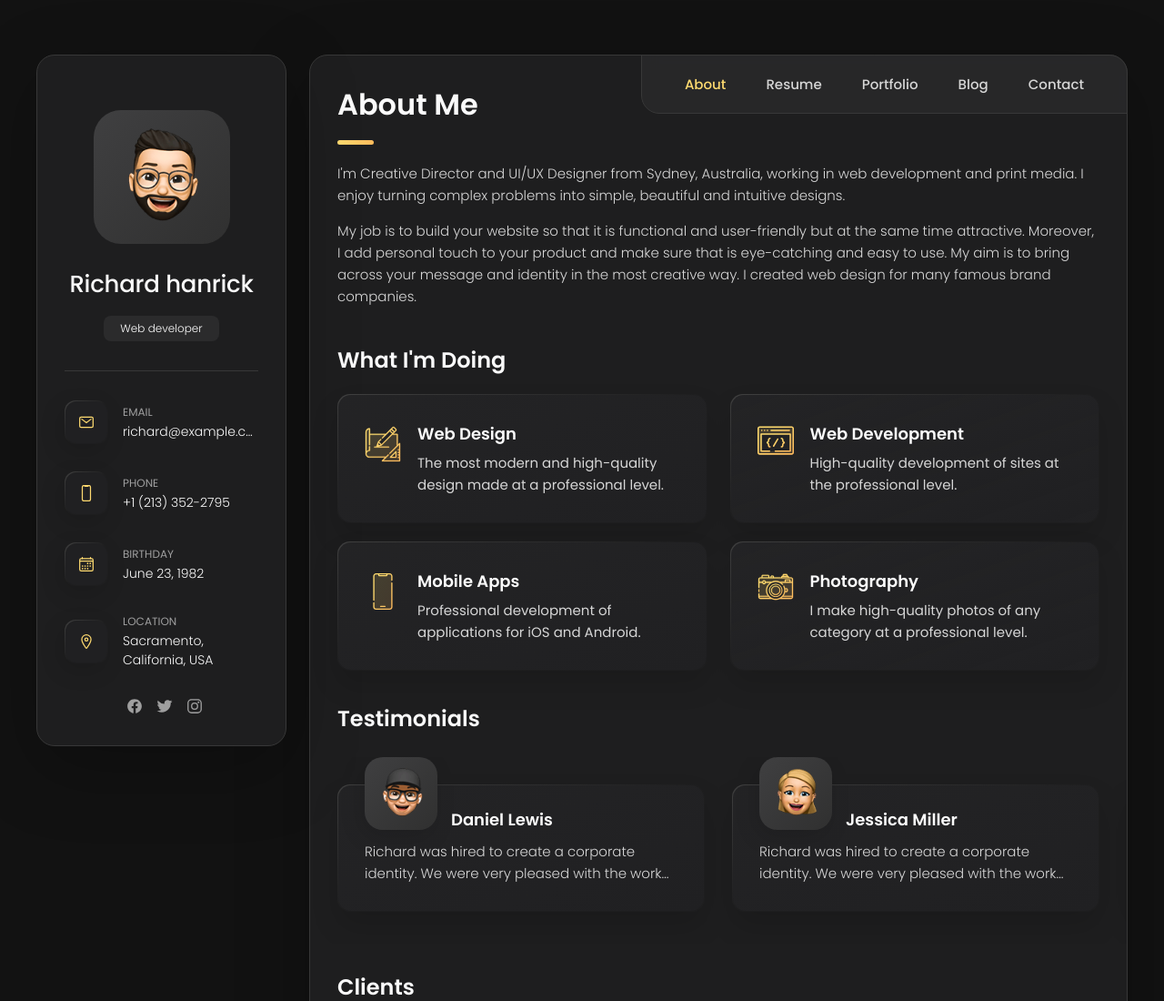
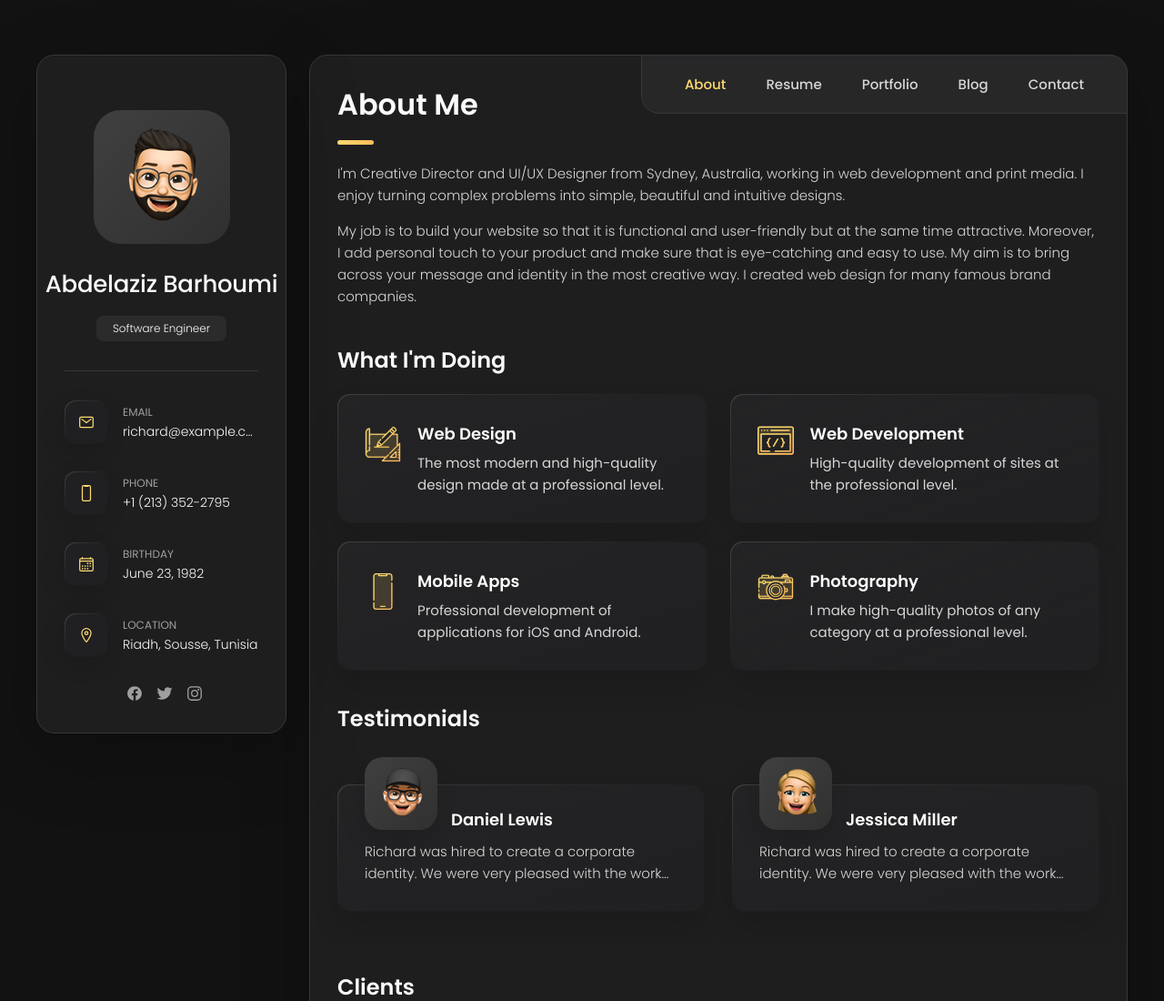
Before and after one commit to AbdelazizBarhoumi/AbdelazizBarhoumi, a plain HTML site: page index.html in a window 1280 px wide. Shown: the top 1100 px of the page at 91% size. Drawn offline with nearby package versions, Linux system fonts and the light colour scheme.

Commit message:
Update index.html

```diff
--- a/index.html
+++ b/index.html
@@ -1,6 +1,5 @@
 <!DOCTYPE html>
 <html lang="en">
-
 
 <head>
   <meta charset="UTF-8">
@@ -43,13 +42,13 @@
       <div class="sidebar-info">
 
         <figure class="avatar-box">
-          <img src="./assets/images/my-avatar.png" alt="Richard hanrick" width="80">
+          <img src="./assets/images/my-avatar.png" alt="Abdelaziz Barhoumi" width="80">
         </figure>
 
         <div class="info-content">
-          <h1 class="name" title="Richard hanrick">Richard hanrick</h1>
+          <h2 class="name" title="Abdelaziz Barhoumi">Abdelaziz Barhoumi</h2>
 
-          <p class="title">Web developer</p>
+          <p class="title">Software Engineer</p>
         </div>
 
         <button class="info_more-btn" data-sidebar-btn>
@@ -117,7 +116,7 @@
             <div class="contact-info">
               <p class="contact-title">Location</p>
 
-              <address>Sacramento, California, USA</address>
+              <address>Riadh, Sousse, Tunisia</address>
             </div>
 
           </li>
@@ -1147,7 +1146,7 @@
         <section class="mapbox" data-mapbox>
           <figure>
             <iframe
-              src="https://www.google.com/maps/embed?pb=!1m18!1m12!1m3!1d199666.5651251294!2d-121.58334177520186!3d38.56165006739519!2m3!1f0!2f0!3f0!3m2!1i1024!2i768!4f13.1!3m3!1m2!1s0x809ac672b28397f9%3A0x921f6aaa74197fdb!2sSacramento%2C%20CA%2C%20USA!5e0!3m2!1sen!2sbd!4v1647608789441!5m2!1sen!2sbd"
+              src="https://www.google.com/maps/embed?pb=!1m18!1m12!1m3!1d12943.58762538138!2d10.584511655063713!3d35.802464160769745!2m3!1f0!2f0!3f0!3m2!1i1024!2i768!4f13.1!3m3!1m2!1s0x12fd8ac9acdd1f27%3A0xf9bf7c600710932f!2sSousse%20Riadh%2C%20Sousse%2C%20Tunisia!5e0!3m2!1sen!2sus!4v1743121969862!5m2!1sen!2sus"
               width="400" height="300" loading="lazy"></iframe>
           </figure>
         </section>
```
